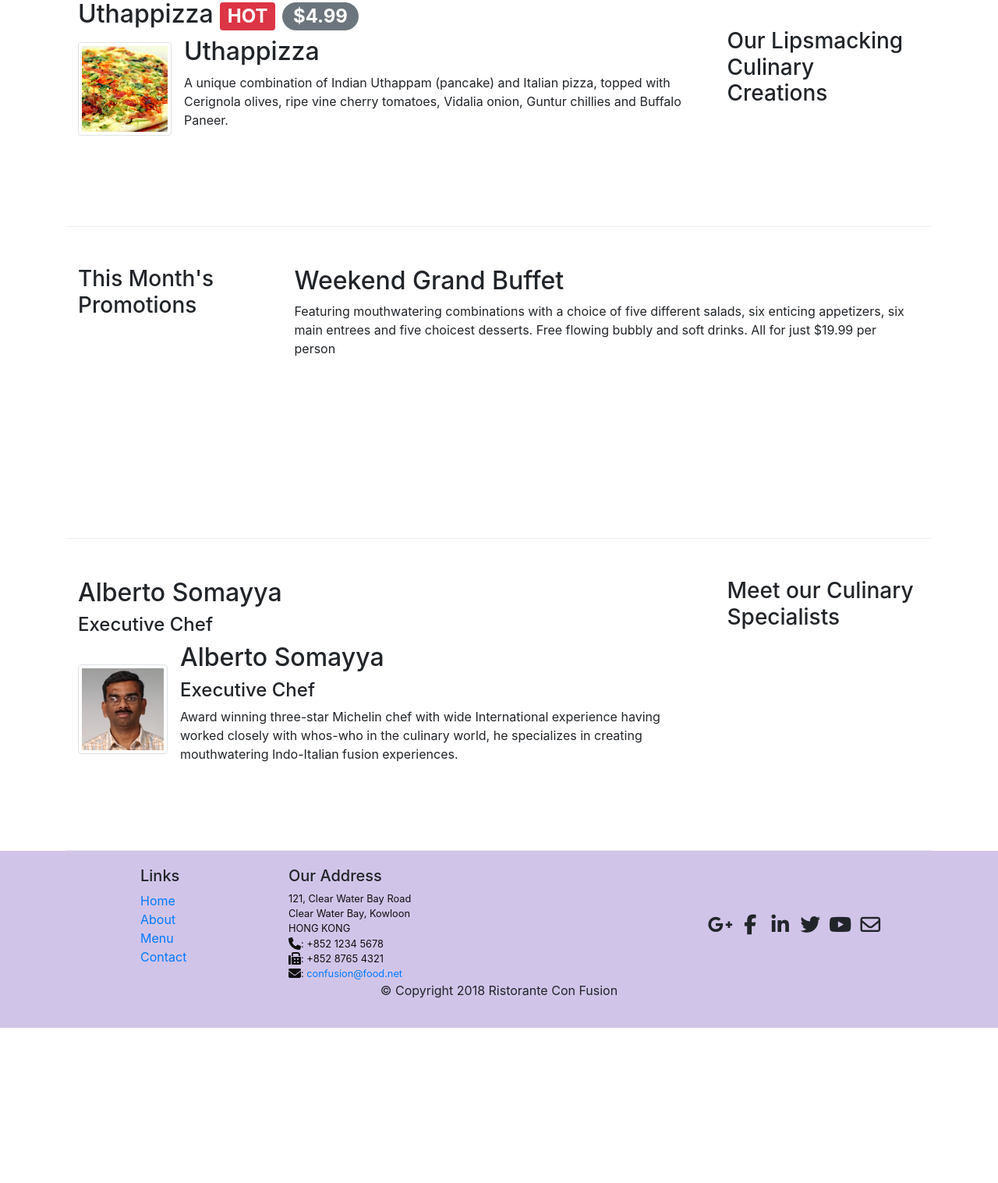
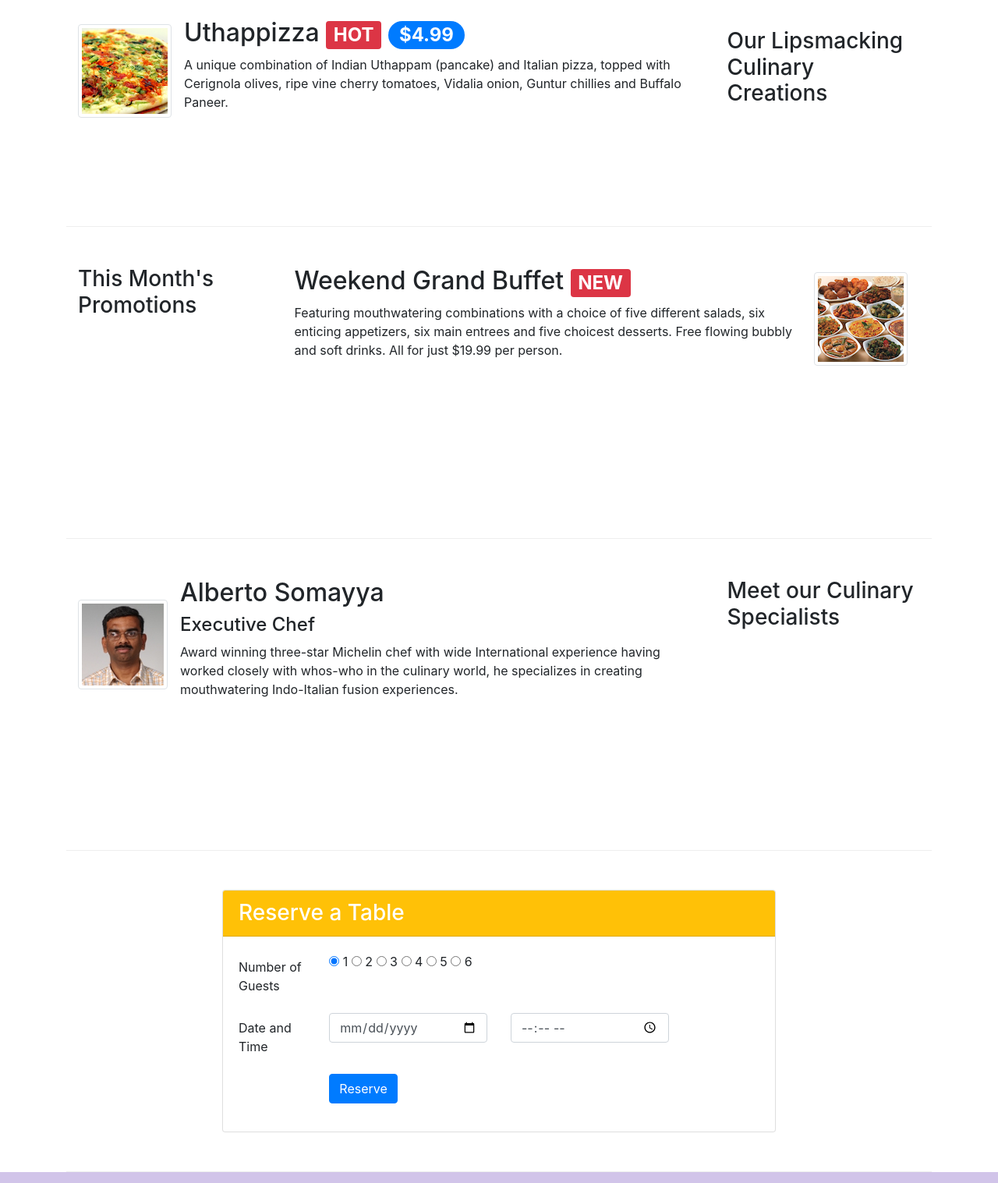
Before and after one commit to hritikdusad/Bootstrap, a plain HTML site: page index.html in a window 1280 px wide. Shown: the part 443-1960 px from the top of the page at 78% size. Before the commit the page ends 1761 px from the top, so only its background shows below. Drawn offline with nearby package versions, Linux system fonts and the light colour scheme.

Commit message:
Assignment 2

```diff
--- a/index.html
+++ b/index.html
@@ -42,6 +42,9 @@
                 <div class="col-12 col-sm align-self-center">
                     <img src="img/logo.png" class="img-fluid">
                 </div>
+                 <div class="col-12 col-sm align-self-center">
+                    <a role="button" class="btn btn-block btn-sm btn-warning" href="#reservation">Reserve Table</a>
+                </div>
             </div>
         </div>
     </header>
@@ -51,20 +54,18 @@
             <div class="col-12 col-sm-4 order-sm-last col-md-3">
                 <h3>Our Lipsmacking Culinary Creations</h3>
             </div>
-            <div class="col col-sm order-sm-first col-md d-none d-sm-block">
-                <h2>Uthappizza <span class="badge badge-danger">HOT</span> <span class="badge badge-pill badge-secondary">$4.99</span></h2>
+            <div class="col-sm col-md order-1">
                <div class="media">
                     <img class="d-flex mr-3 img-thumbnail align-self-center"
                          src="img/uthappizza.png" alt="Uthappizza">
                     <div class="media-body">
-                        <h2 class="mt-0">Uthappizza</h2>
+                        <h2 class="mt-0">Uthappizza <span class="badge badge-danger">HOT</span> <span class="badge badge-pill badge-primary">$4.99</span></h2>
                         <p class="d-none d-sm-block">A unique combination of Indian Uthappam (pancake) and
                           Italian pizza, topped with Cerignola olives, ripe vine
                           cherry tomatoes, Vidalia onion, Guntur chillies and
                           Buffalo Paneer.</p>
                     </div>
                 </div>
-
             </div>
         </div>
 
@@ -73,9 +74,18 @@
             <div class="col-12 col-sm-4 col-md-3">
                 <h3>This Month's Promotions</h3>
             </div>
-            <div class="col col-sm col-md d-none d-sm-block">
-                <h2>Weekend Grand Buffet</h2>
-                <p>Featuring mouthwatering combinations with a choice of five different salads, six enticing appetizers, six main entrees and five choicest desserts. Free flowing bubbly and soft drinks. All for just $19.99 per person </p>
+           <div class="col-sm col-md">
+                <div class="media">
+                    <div class="media-body">
+                        <h2 class="mt-0">Weekend Grand Buffet <span class="badge badge-danger">NEW</span></h2>
+                        <p class="d-none d-sm-block">Featuring mouthwatering combinations with a choice of
+                             five different salads, six enticing appetizers, six main entrees and five choicest desserts.
+                             Free flowing bubbly and soft drinks. All for just $19.99 per person.
+                         </p>
+                    </div>
+                    <img class="d-flex mr-3 img-thumbnail align-self-center"
+                    src="img/buffet.png" alt="Grand Buffet">
+                </div>
             </div>
         </div>
 
@@ -83,9 +93,7 @@
             <div class="col-12 col-sm-4 order-sm-last col-md-3">
                 <h3>Meet our Culinary Specialists</h3>
             </div >
-            <div class="col col-sm order-sm-first col-md d-none d-sm-block">
-                <h2>Alberto Somayya</h2>
-                <h4>Executive Chef</h4>
+            <div class="col-sm col-md order-1">
                 <div class="media">
                     <img class="d-flex mr-3 img-thumbnail align-self-center"
                          src="img/alberto.png" alt="Alberto Somayya">
@@ -101,6 +109,60 @@
                 </div>
             </div>
         </div>
+
+        <div class="row row-content align-items-center justify-content-center" id="reservation">
+            <div class="col-12 col-sm-8">
+                <div class="card">
+                    <h3 class="card-header bg-warning text-white">Reserve a Table</h3>
+                    <div class="card-body">
+                        <form>
+                            <div class="form-group row">
+                                <label for="guests" class="col-12 col-sm-12 col-md-2 col-form-label">Number of Guests</label>
+                                <div class="col-12 col-sm-12 col-md-8 justify-content">
+                                     <label class="radio-inline">
+                                            <input type="radio" name="optradio" checked> 1
+                                    </label>
+                                    <label class="radio-inline">
+                                             <input type="radio" name="optradio"> 2
+                                    </label>
+                                    <label class="radio-inline">
+                                            <input type="radio" name="optradio"> 3
+                                    </label>
+                                    <label class="radio-inline">
+                                            <input type="radio" name="optradio">  4
+                                    </label>
+                                    <label class="radio-inline">
+                                             <input type="radio" name="optradio"> 5
+                                    </label>
+                                    <label class="radio-inline">
+                                            <input type="radio" name="optradio"> 6
+                                    </label>
+                                </div>
+                            </div>
+                            <div class="form-group row">
+                                <label for="date" class="col-12 col-sm-12 col-md-2 col-form-label">Date and Time</label>
+                                <div class="col-12 col-sm-12 col-md-4">
+                                    <div class="input-group">
+                                        <input type="date" class="form-control" id="date" name="date" placeholder="Date">
+                                    </div>
+                                </div>
+                                <div class="col-12 col-sm-12 col-md-4">
+                                    <div class="input-group">
+                                        <input type="time" class="form-control" id="time" name="time" placeholder="Time">
+                                    </div>
+                                </div>
+                            </div>
+                            <div class="form-group row">
+                                <div class="offset-md-2 col-md-10">
+                                    <button type="submit" class="btn btn-primary">Reserve</button>
+                                </div>
+                            </div>
+                        </form>
+                    </div>
+                </div>
+            </div>
+</div>
+
     </div>
 
     <footer class="footer">
```
Lines whose indentation alone changed are shown as unchanged.
